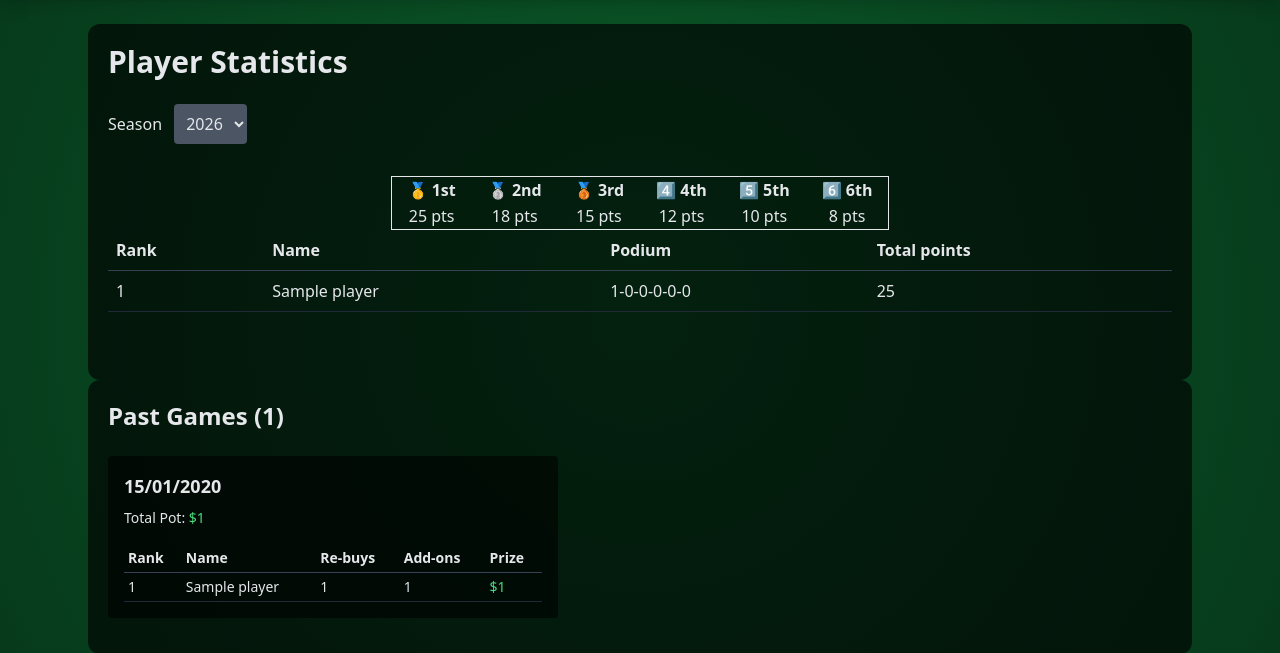
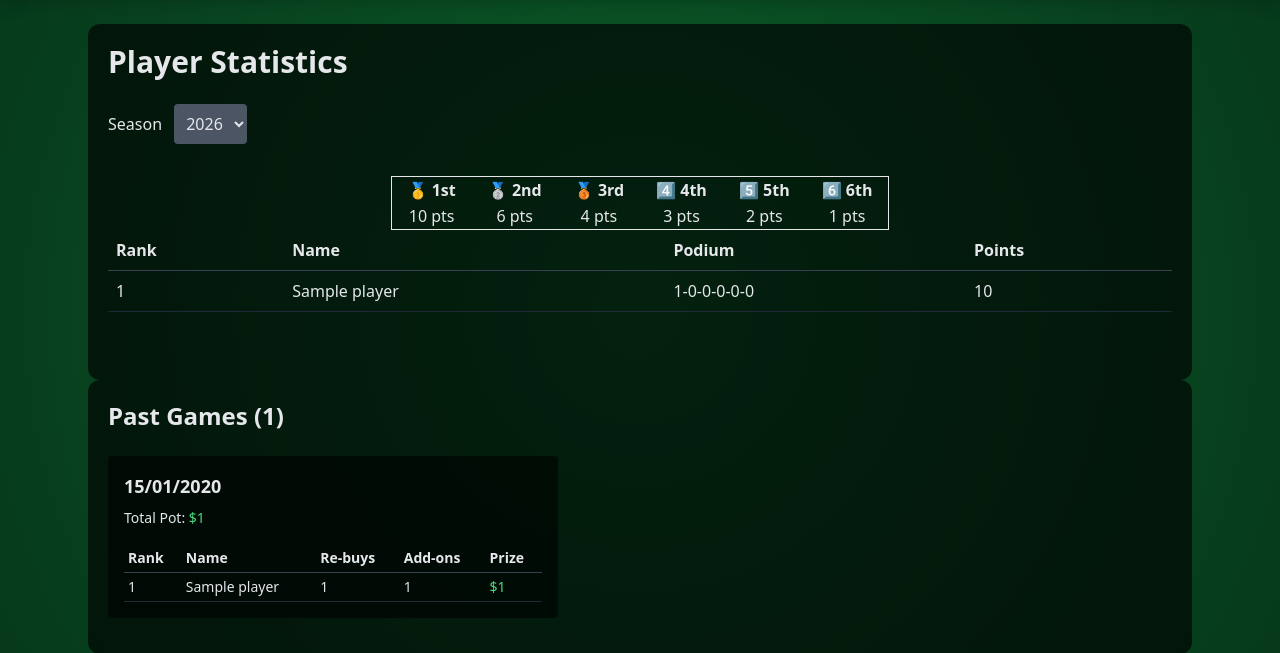
Before and after one commit to sohflp/fastapi-poker, a FastAPI app: page /f1leaderboard in a window 1280 px wide. Shown: the part 88-741 px from the top of the page. Run offline with FastAPI, Linux system fonts and the light colour scheme; tables that the repository leaves empty hold one stand-in row (values such as "Sample post"); some libraries are stand-ins or nearby versions.

Commit message:
Update F1 points

```diff
--- a/app/templates/reports/leaderboard.html
+++ b/app/templates/reports/leaderboard.html
@@ -28,12 +28,12 @@
             </tr>
 
             <tr>
-                <td>25 pts</td>
-                <td>18 pts</td>
-                <td>15 pts</td>
-                <td>12 pts</td>
                 <td>10 pts</td>
-                <td>8 pts</td>
+                <td>6 pts</td>
+                <td>4 pts</td>
+                <td>3 pts</td>
+                <td>2 pts</td>
+                <td>1 pts</td>
             </tr>
         </table>
         {% else %}
@@ -64,7 +64,7 @@
                 <th class="p-2 text-left">Rank</th>
                 <th class="p-2 text-left">Name</th>
                 <th class="p-2 text-left">Podium</th>
-                <th class="p-2 text-left">Total points</th>
+                <th class="p-2 text-left">Points</th>
             </tr>
         </thead>
 
```
Also changed, not shown: app/services/sql.py (+6 -6 lines).
